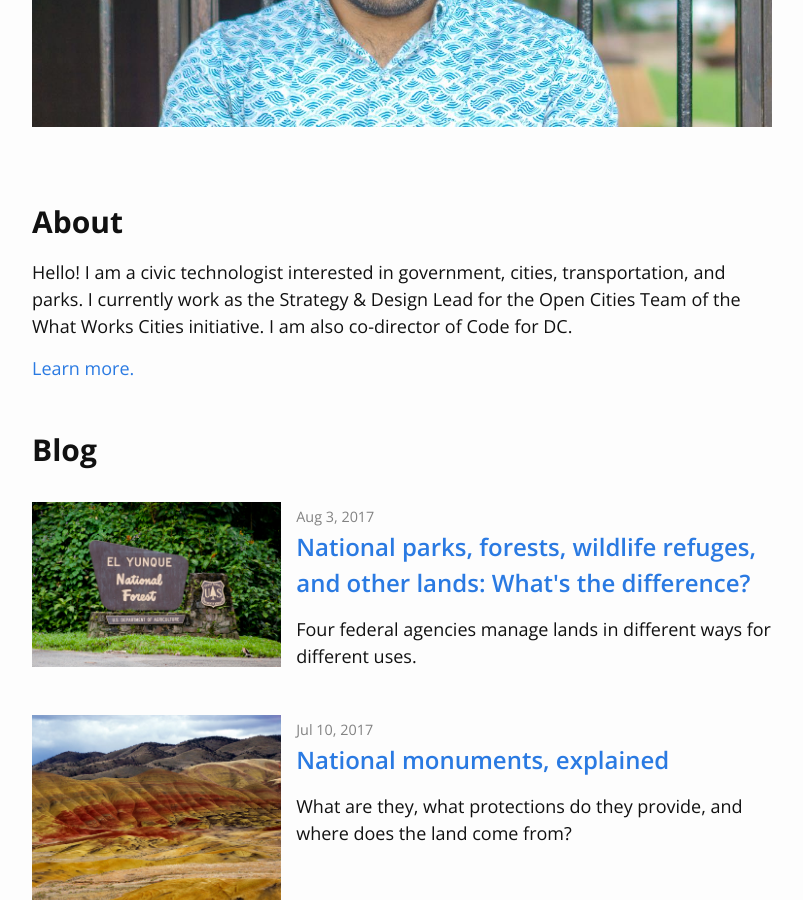
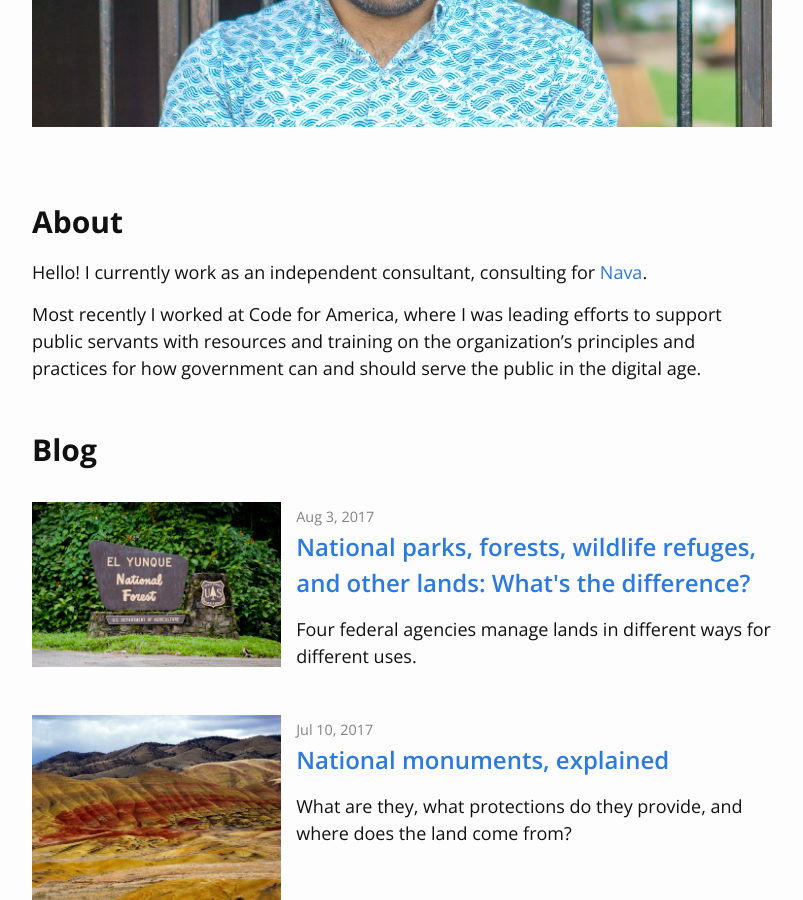
Before and after one commit to gregjd/gregjd.github.io, a Jekyll site: the page built from index.html, in a window 1280 px wide and 900 px high, scrolled down 424 px. Shown: the whole window, without its empty margins (238-1041 px from the left). Built offline with Jekyll 4.4.1, drawn with Linux system fonts in a browser that asks for light colours.

Commit message:
Update index.html
Update home description

```diff
--- a/index.html
+++ b/index.html
@@ -8,8 +8,9 @@ layout: default
 
   <h1 class="page-heading">About</h1>
 
-  <p>Hello! {{ site.description }} I currently work as the Strategy & Design Lead for the Open Cities Team of the What Works Cities initiative. I am also co-director of Code for DC.</p>
-  <p><a href="/about/">Learn more.</a></p>
+  <p>Hello! I currently work as an independent consultant, consulting for <a href="https://www.navapbc.com/">Nava</a>.</p>
+  <p>Most recently I worked at Code for America, where I was leading efforts to support public servants with resources and training on the organization’s principles and practices for how government can and should serve the public in the digital age.</p>
+  <!-- <p><a href="/about/">Learn more.</a></p> -->
 
   <!-- <h1 class="page-heading">Work</h1>
 
```
